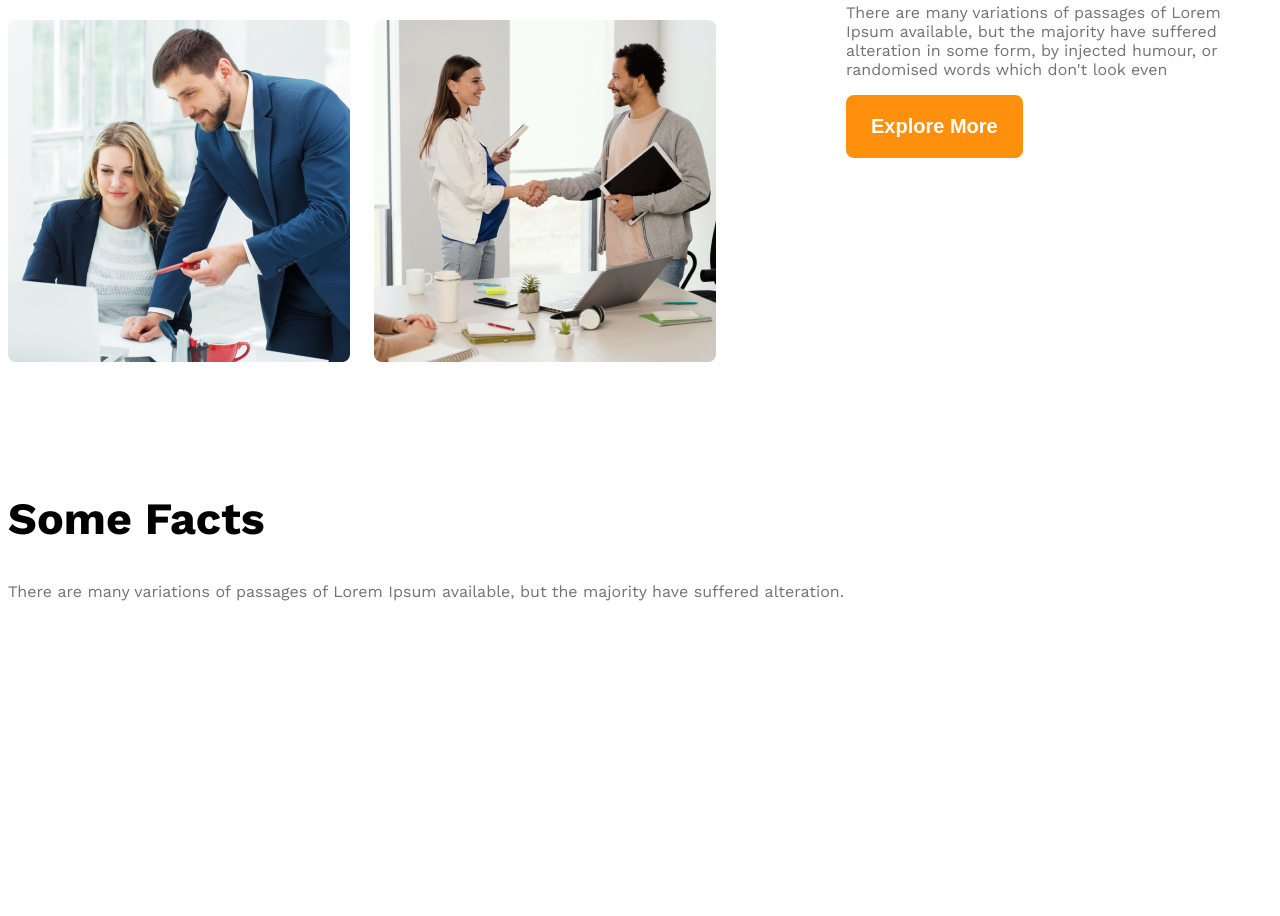
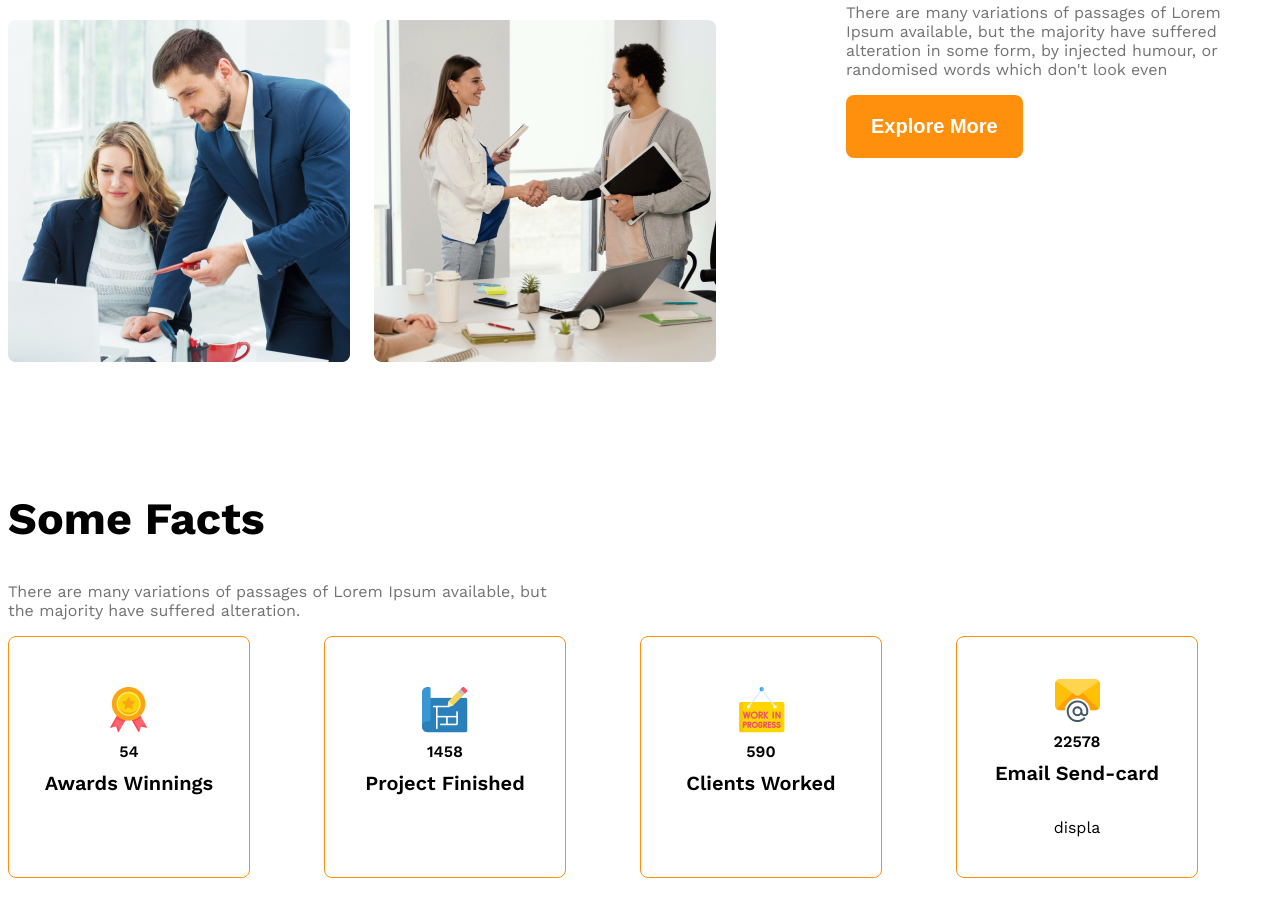
Before and after one commit to arnobchowdhury-coder/g3-architects-website, a plain HTML site: page index.html in a window 1280 px wide. Shown: the part 1660-2576 px from the top of the page. Before the commit the page ends 2550 px from the top, so only its background shows below. Drawn offline with nearby package versions, Linux system fonts and the light colour scheme.

Commit message:
added some facts items and icons and text

```diff
--- a/index.html
+++ b/index.html
@@ -59,29 +59,38 @@
     <!-- features will enjoy  -->
     <section>
       <h2 class="section-title">Some Facts</h2>
-      <p class="text-light-gray">There are many variations of passages of Lorem Ipsum available, but the majority have
+      <p class="text-light-gray fact-description">There are many variations of passages of Lorem Ipsum available, but
+        the majority have
         suffered alteration.</p>
       <div class="facts-container">
         <!-- .fact*4>img.fact-icon+h4.fact-number+h5.fact-name -->
-        <div class="fact">
-          <img src="" alt="" class="fact-icon">
-          <h4 class="fact-number"></h4>
-          <h5 class="fact-name"></h5>
+        <div class="fact-card display-flex">
+          <div>
+            <img src="./images/icons/ribon.png" alt="" class="fact-icon">
+            <h4 class="fact-number">54</h4>
+            <h5 class="fact-name">Awards Winnings</h5>
+          </div>
         </div>
-        <div class="fact">
-          <img src="" alt="" class="fact-icon">
-          <h4 class="fact-number"></h4>
-          <h5 class="fact-name"></h5>
+        <div class="fact-card display-flex">
+          <div>
+            <img src="./images/icons/projects.png" alt="" class="fact-icon">
+            <h4 class="fact-number">1458</h4>
+            <h5 class="fact-name">Project Finished</h5>
+          </div>
         </div>
-        <div class="fact">
-          <img src="" alt="" class="fact-icon">
-          <h4 class="fact-number"></h4>
-          <h5 class="fact-name"></h5>
+        <div class="fact-card  display-flex   ">
+          <div>
+            <img src="./images/icons/customers.png" alt="" class="fact-icon">
+            <h4 class="fact-number">590</h4>
+            <h5 class="fact-name">Clients Worked</h5>
+          </div>
         </div>
-        <div class="fact">
-          <img src="" alt="" class="fact-icon">
-          <h4 class="fact-number"></h4>
-          <h5 class="fact-name"></h5>
+        <div class="fact-card display-flex   ">
+          <div>
+            <img src="./images/icons/email.png" alt="" class="fact-icon">
+            <h4 class="fact-number">22578</h4>
+            <h5 class="fact-name">Email Send-card</h5> displa
+          </div>
         </div>
       </div>
     </section>
--- a/styles/architects.css
+++ b/styles/architects.css
@@ -108,6 +108,35 @@ align-items: center;
   grid-template-columns:repeat(2,1fr);
   gap: 24px;
 }
+/* some facts styles */
+.facts-container{
+  display: grid;
+  grid-template-columns:repeat(4,1fr);
+}
+.fact-card{
+  border:1px solid #FF900E;
+  border-radius:8px;
+  width:240px;
+  height:240px;
+  align-items: center;
+  justify-content: center;
+  text-align: center;
+}
+.fact-number{
+  font-size: 2.8 rem;
+  font-weight: 600;
+  margin-top:5px;
+  margin-bottom:10px;
+}
+.fact-name{
+  font-size: 1.25rem;
+  font-weight: 600;
+  margin-top: 10px;
+}
+
+.fact-description{
+  max-width:540px;
+}
 
 /* responsive media query */
 @media screen and (max-width:576px) {
```
